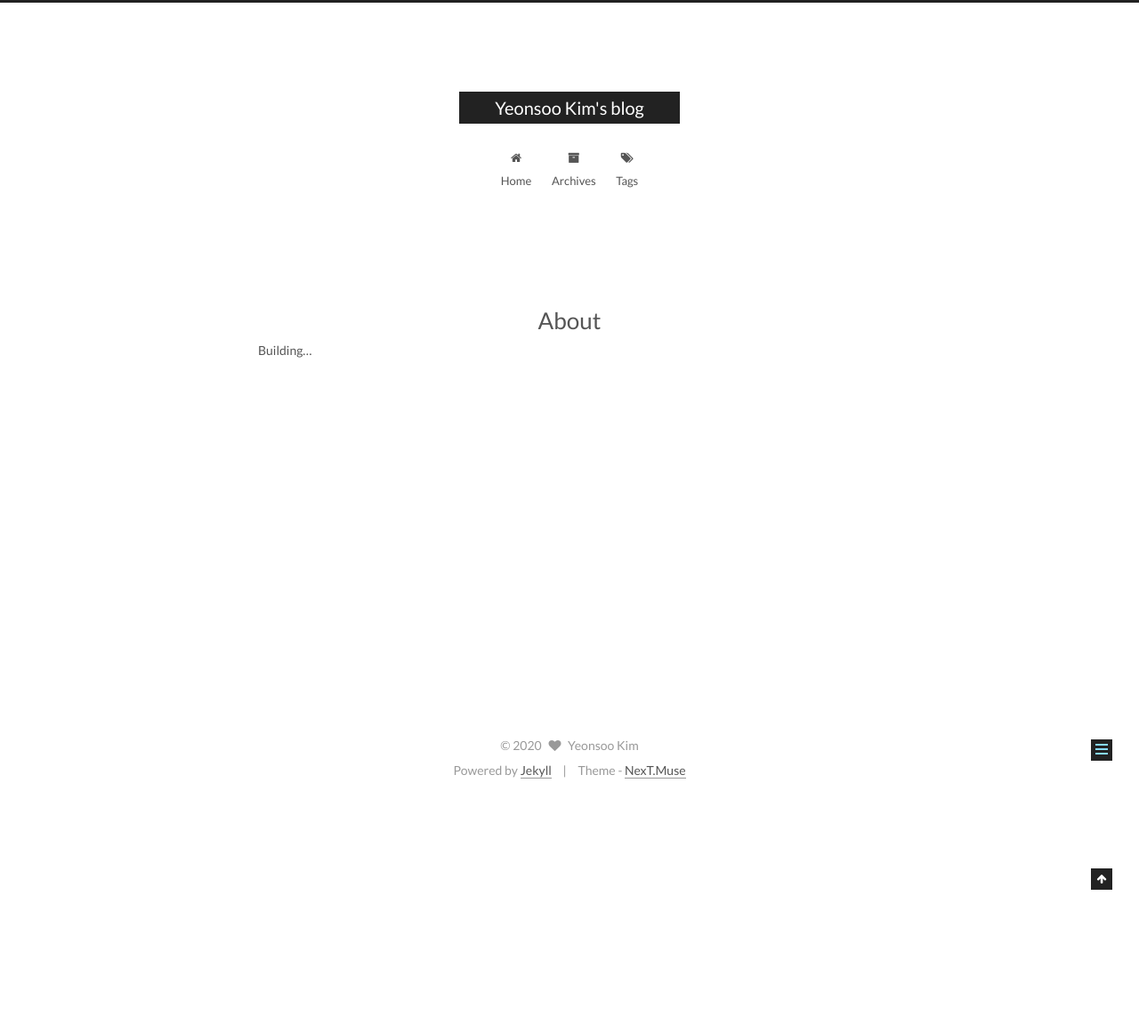
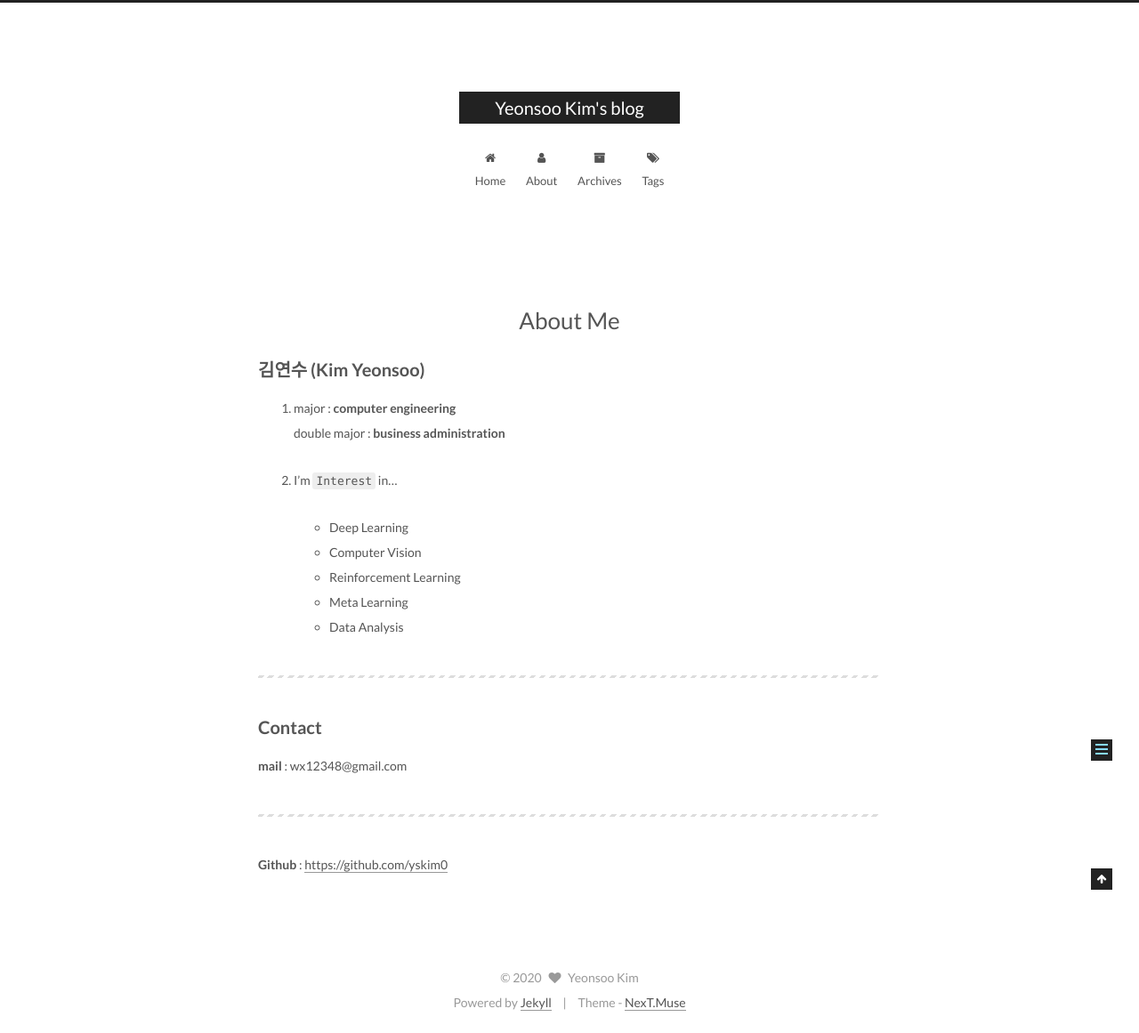
Before and after one commit to yskim0/yskim.github.io, a Jekyll site: the page built from about/index.md, in a window 1280 px wide. Shown: the whole page at 89% size. Built offline with Jekyll 4.4.1, drawn with Linux system fonts in a browser that asks for light colours; before the commit the page ends 900 px from its top, so only the background shows below that.

Commit message:
about me

```diff
--- a/_config.yml
+++ b/_config.yml
@@ -120,7 +120,7 @@ index_with_subtitle: false
 menu:
   home: /
   #categories: /categories/
-  #about: /about/
+  about: /about/
   archives: /archives/
   tags: /tags/
   #sitemap: /sitemap.xml
@@ -214,8 +214,11 @@ font:
 # Social Links
 # Key is the link label showing to end users.
 # Value is the target link (E.g. GitHub: https://github.com/iissnan)
-#social:
-  #LinkLabel: Link
+social:
+  # LinkLabel: Link
+  GitHub : https://github.com/yskim0
+  wx12348@gmail.com :
+
 
 
 # Social Links Icons
@@ -227,9 +230,10 @@ social_icons:
   enable: true
   # Icon Mappings.
   # KeyMapsToSocialItemKey: NameOfTheIconFromFontAwesome
-  GitHub: github
+  GitHub: github-square
   Twitter: twitter
   Weibo: weibo
+  Gmail : at
 
 
 # Sidebar Avatar
--- a/about/index.md
+++ b/about/index.md
@@ -1,6 +1,28 @@
 ---
 layout: page
 type: about
+title : About Me
 ---
 
-Building...
+## 김연수 (Kim Yeonsoo)
+
+1. major : **computer engineering** <br> double major : **business administration**
+
+2. I'm `Interest` in...
+- Deep Learning
+- Computer Vision
+- Reinforcement Learning
+- Meta Learning
+- Data Analysis
+
+
+
+----
+
+## Contact
+
+**mail** : wx12348@gmail.com
+
+----
+
+**Github** : [https://github.com/yskim0](https://github.com/yskim0)
```
Also changed, not shown: 17 other files.
